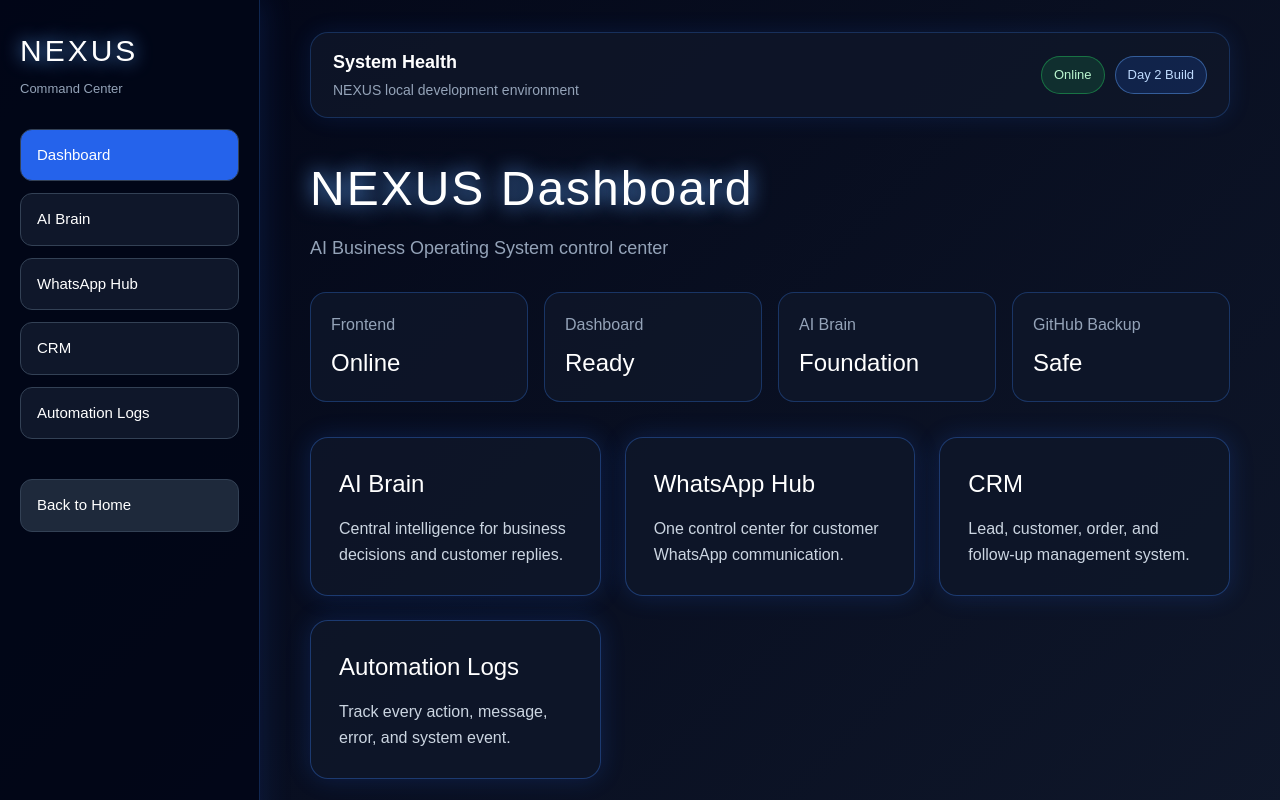
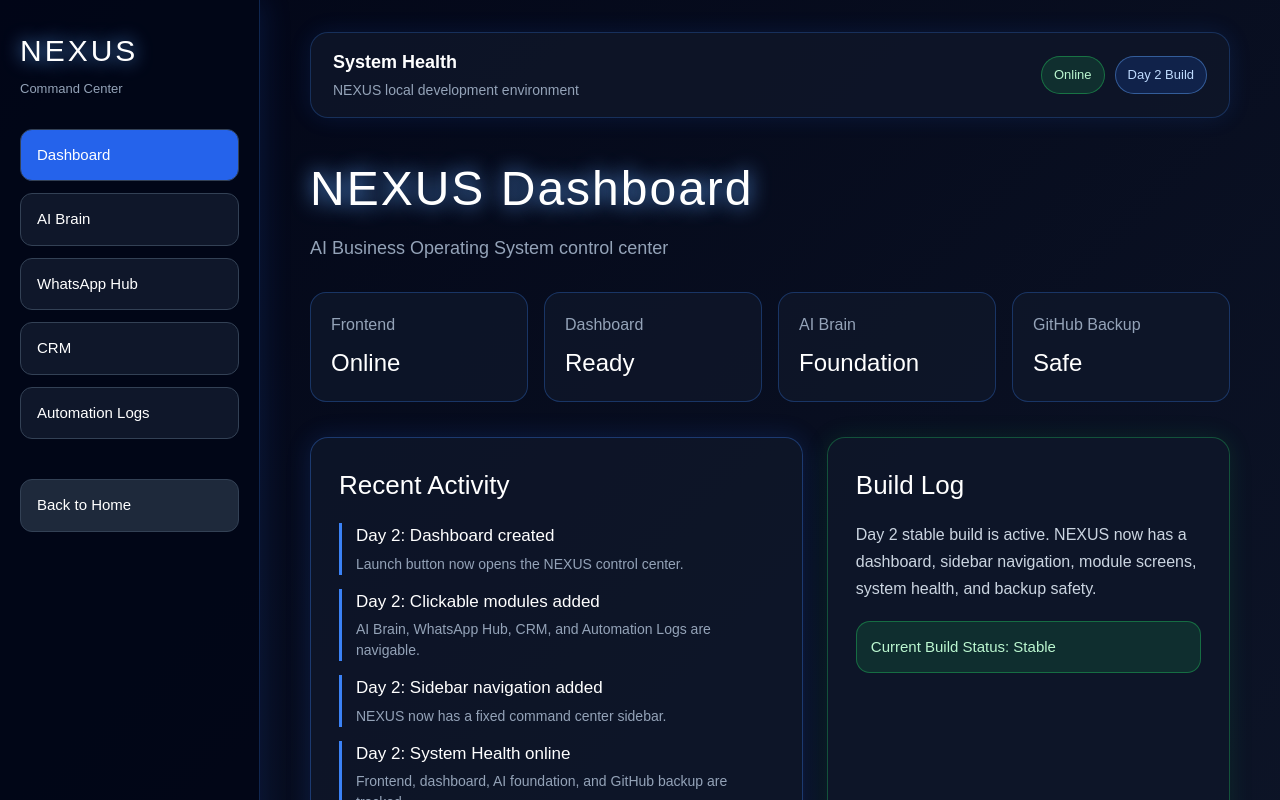
Before and after one commit to celerishealth/NEXUS, a Next.js app in the folder nexus-app/: page / in a window 1280 px wide. Both pictures are taken after a click on the button "Launch NEXUS". Shown: the top 800 px of the page. Built offline with nearby package versions, Linux system fonts and the light colour scheme.

Commit message:
Day 2: add recent activity and build log

```diff
--- a/nexus-app/app/page.tsx
+++ b/nexus-app/app/page.tsx
@@ -60,6 +60,29 @@ const healthItems = [
   { name: "Dashboard", value: "Ready" },
   { name: "AI Brain", value: "Foundation" },
   { name: "GitHub Backup", value: "Safe" },
+];
+
+const activityItems = [
+  {
+    title: "Day 2: Dashboard created",
+    detail: "Launch button now opens the NEXUS control center.",
+  },
+  {
+    title: "Day 2: Clickable modules added",
+    detail: "AI Brain, WhatsApp Hub, CRM, and Automation Logs are navigable.",
+  },
+  {
+    title: "Day 2: Sidebar navigation added",
+    detail: "NEXUS now has a fixed command center sidebar.",
+  },
+  {
+    title: "Day 2: System Health online",
+    detail: "Frontend, dashboard, AI foundation, and GitHub backup are tracked.",
+  },
+  {
+    title: "GitHub Backup: Safe",
+    detail: "Latest stable build is committed and pushed to main branch.",
+  },
 ];
 
 export default function Home() {
@@ -377,6 +400,93 @@ export default function Home() {
             <div
               style={{
                 display: "grid",
+                gridTemplateColumns: "1.1fr 0.9fr",
+                gap: "24px",
+                marginBottom: "35px",
+              }}
+            >
+              <div
+                style={{
+                  background: "rgba(15, 23, 42, 0.85)",
+                  border: "1px solid rgba(59, 130, 246, 0.35)",
+                  borderRadius: "18px",
+                  padding: "28px",
+                  boxShadow: "0 0 25px rgba(37, 99, 235, 0.18)",
+                }}
+              >
+                <h2 style={{ fontSize: "26px", marginBottom: "18px" }}>
+                  Recent Activity
+                </h2>
+
+                <div style={{ display: "grid", gap: "14px" }}>
+                  {activityItems.map((item) => (
+                    <div
+                      key={item.title}
+                      style={{
+                        borderLeft: "3px solid #3b82f6",
+                        paddingLeft: "14px",
+                      }}
+                    >
+                      <h3 style={{ fontSize: "17px", marginBottom: "5px" }}>
+                        {item.title}
+                      </h3>
+                      <p
+                        style={{
+                          color: "#94a3b8",
+                          fontSize: "14px",
+                          lineHeight: "1.5",
+                        }}
+                      >
+                        {item.detail}
+                      </p>
+                    </div>
+                  ))}
+                </div>
+              </div>
+
+              <div
+                style={{
+                  background: "rgba(15, 23, 42, 0.85)",
+                  border: "1px solid rgba(34, 197, 94, 0.35)",
+                  borderRadius: "18px",
+                  padding: "28px",
+                  boxShadow: "0 0 25px rgba(34, 197, 94, 0.12)",
+                }}
+              >
+                <h2 style={{ fontSize: "26px", marginBottom: "16px" }}>
+                  Build Log
+                </h2>
+
+                <p
+                  style={{
+                    color: "#cbd5e1",
+                    lineHeight: "1.7",
+                    marginBottom: "18px",
+                  }}
+                >
+                  Day 2 stable build is active. NEXUS now has a dashboard,
+                  sidebar navigation, module screens, system health, and backup
+                  safety.
+                </p>
+
+                <div
+                  style={{
+                    background: "rgba(34, 197, 94, 0.14)",
+                    border: "1px solid rgba(34, 197, 94, 0.42)",
+                    color: "#bbf7d0",
+                    borderRadius: "14px",
+                    padding: "14px",
+                    fontSize: "15px",
+                  }}
+                >
+                  Current Build Status: Stable
+                </div>
+              </div>
+            </div>
+
+            <div
+              style={{
+                display: "grid",
                 gridTemplateColumns: "repeat(auto-fit, minmax(240px, 1fr))",
                 gap: "24px",
               }}
```
